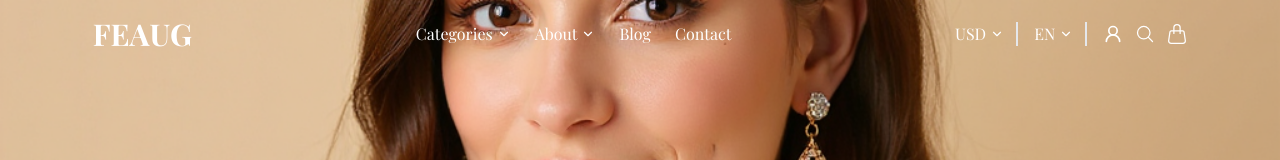
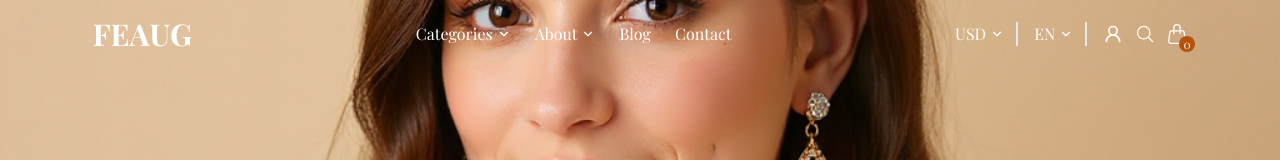
Before and after one commit to devifai-2026/Feaug_Ecomm_Client, a React (Vite) app: page / in a window 1280 px wide. Shown: the top 160 px of the page. Built offline with nearby package versions, Linux system fonts and the light colour scheme; a web font is replaced by a local one.

Commit message:
navbar is same as figma

```diff
--- a/src/Component/Home/Navbar.jsx
+++ b/src/Component/Home/Navbar.jsx
@@ -9,6 +9,7 @@ const Navbar = () => {
     const location = useLocation();
     const isHomePage = location.pathname === '/';
     const [isMobileMenuOpen, setIsMobileMenuOpen] = useState(false);
+    const [cartCount] = useState(0); // You can update this state with actual cart count
 
     return (
         <div
@@ -97,22 +98,33 @@ const Navbar = () => {
                                     data-aos="fade-left"
                                     data-aos-delay="500"
                                 />
+                                {/* Shopping Bag with Count Badge - Always Visible */}
+                                <div className="relative">
                                     <BsHandbag
                                         className="text-xl cursor-pointer hover:text-gray-300 transition-colors"
                                         data-aos="fade-left"
                                         data-aos-delay="600"
                                     />
+                                    <span className="absolute -bottom-2 -right-2 bg-amber-700  text-white text-xs rounded-full h-4 w-4 flex items-center justify-center ">
+                                        {cartCount}
+                                    </span>
+                                </div>
                             </div>
                         </div>
 
                         {/* Mobile User Actions - Only Hamburger + Shopping Bag */}
                         <div className='flex lg:hidden items-center gap-3'>
-                            {/* Shopping Bag remains visible on mobile */}
+                            {/* Shopping Bag with Count Badge - Always Visible */}
+                            <div className="relative">
                                 <BsHandbag
                                     className="text-xl cursor-pointer hover:text-gray-300 transition-colors"
                                     data-aos="fade-left"
                                     data-aos-delay="600"
                                 />
+                                <span className="absolute  -bottom-2 -right-2 bg-amber-700 text-white text-xs rounded-full h-5 w-5 flex items-center justify-center font-semibold">
+                                    {cartCount}
+                                </span>
+                            </div>
 
                             {/* Mobile Menu Button */}
                             <button
@@ -197,8 +209,6 @@ const Navbar = () => {
                                             Contact
                                         </div>
                                     </div>
-
-
                                 </div>
                             </div>
                         </div>
```
Lines whose indentation alone changed are shown as unchanged.
